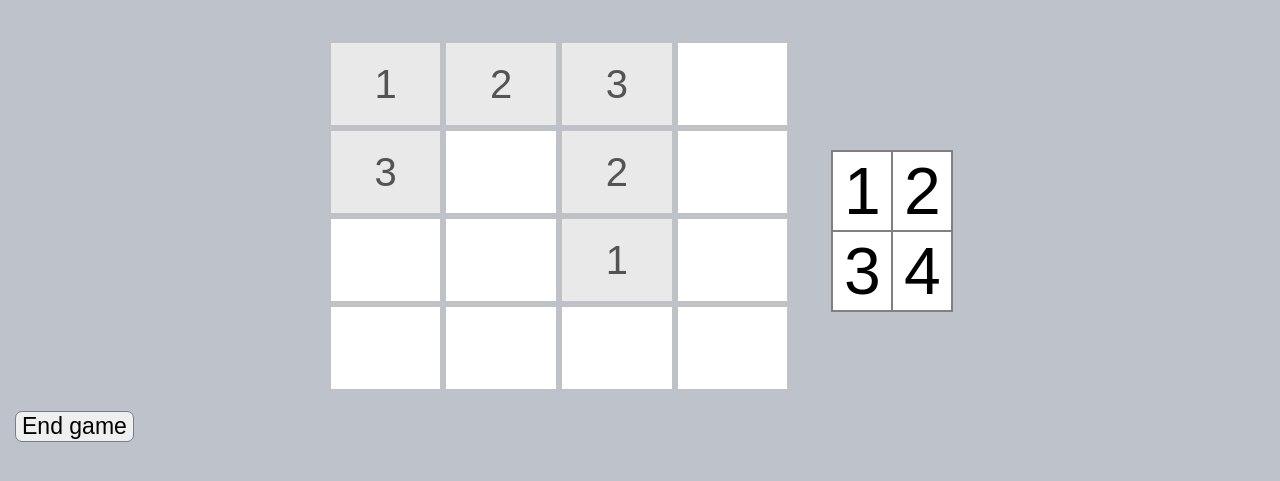
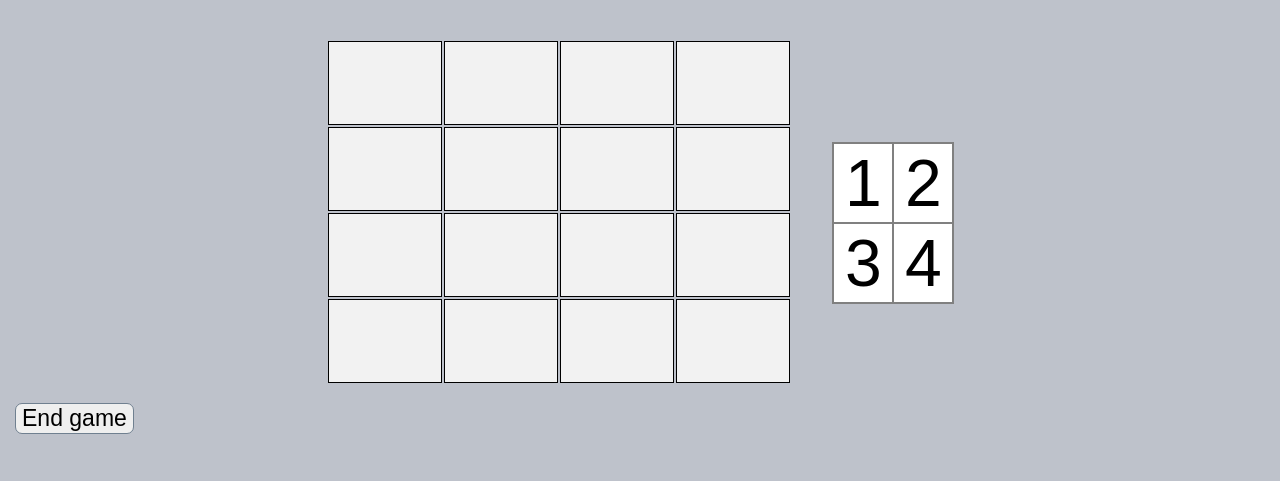
Before and after one commit to OLA-ALYAMANI/Sudoku, a plain HTML site: page index.html in a window 1280 px wide. Both pictures are taken after a click on the button "Let's Start". Shown: the part 85-566 px from the top of the page. Drawn offline with Linux system fonts and the light colour scheme.

Commit message:
Fix the boxs

```diff
--- a/CSS/style.css
+++ b/CSS/style.css
@@ -167,23 +167,25 @@ nav{
 {
     font-size: 30px;
     text-align: center;
-    border: silver solid 1px;
-    width: 2ex;
+    border: black solid 1px;
+    background-color: #f2f2f2;
+    width: 8ex;
     height: 80px;
     color: black;
 }
 
-.Val_Num{
+/* .Val_Num{
     width: 5ex;
     height: 80px;
-    border: none;
     text-align: center;
-    font-size: 40px
-}
+    font-size: 40px;
+    background-color: white;
+    border: black 2px solid;
+} */
 
-input:disabled{
+/* input:disabled{
     background-color: rgb(233, 233, 233);
-}
+} */
 
 
 .TakNum{
--- a/JS/main.js
+++ b/JS/main.js
@@ -11,7 +11,8 @@ $("a").on("click", function () {
 $("#Go").on("click", function () {
       $(".Front_Pag").hide();
       $(".game_Pag").show();
-      start_time()
+      start_time();
+      randNumberinBox();
 });
 
 // Show information game
@@ -104,22 +105,26 @@ document.getElementById("play").addEventListener("click", function () {
 // Play the game
 
 var Boxs = []
+//colum squares
+var col = $(".call_num")
 //row squares
-var row = $(".Val_Num")
-//colum squares
-var col = $(".colm")
+var row = $(".row")
 // The number
 var numbutton = $(".TakNum").children()
 
 
 // select the one of empty squares
 
-row.click(function (e) {
+col.mouseenter(function () {
       if ($(this).text() == "") {
             // select the one of empty box
-            $(this).addClass("select")
+            // $(this).addClass("select")
             Boxs = $(this)
+            console.log(Boxs)
       }
+      $(this).css("background", "green")
+}).mouseleave(function(){
+      $(this).css("background", "")
 })
 
 
@@ -129,19 +134,22 @@ numbutton.click(function () {
             // the number will save insde Boxs
             Boxs.push($(this).text())
             Boxs.val($(this).text())
+            console.log(Boxs)
       }
 })
 
 
-function randNumberinBox() {
+randNumberinBox = () => {
       var rand = []
       for (var i = 1; i <= 4; i++) {
+            // new row
             var row = Math.floor(Math.random() * 4);
+            //new col
             var col = Math.floor(Math.random() * 4);
             var accept = true;
             for (var j = 0; j < rand.length; j++) {
                   // if number exist or there is a number already located in then ignore and try again
-                  if (rand[j][0] == i | (rand[j][1] == row & rand[j][1] == col)) {
+                  if (rand[j][0] == i | (rand[j][i] == row & rand[j][i] == col)) {
                         accept = false;
                         // try to get a new position for this number
                         i--;
@@ -150,6 +158,7 @@ function randNumberinBox() {
             }
             if (accept) {
                   rand.push([i, row, col]);
+                  console.log(rand);
             }
       }
 }
--- a/index.html
+++ b/index.html
@@ -56,64 +56,33 @@
         <div class="box">
             <table>
                 <tbody>
-                    <tr class="colm">
-                        <td class="call_num">
-                            <input id="00" class="Val_Num" type="text" maxlength="1" value="1" disabled>
-                        </td>
-                        <td class="call_num">
-                            <input id="01" class="Val_Num" type="text" maxlength="1" value="2" disabled>
-                        </td>
-                        <td class="call_num">
-                            <input id="02" class="Val_Num" type="text" maxlength="1" value="3" disabled>
-                        </td>
-                        <td class="call_num">
-                            <input id="03" class="Val_Num" type="text" maxlength="1">
-                        </td>
+                    <tr class="row">
+                        <td class="call_num" id="00" type="text" maxlength="1"></td>
+                        <td class="call_num" id="01" type="text" maxlength="1"></td>
+                        <td class="call_num" id="02" type="text" maxlength="1"></td>
+                        <td class="call_num" id="03" type="text" maxlength="1"></td>
                     </tr>
-                    <tr class="colm">
-                        <td class="call_num">
-                            <input id="10" class="Val_Num" type="text" maxlength="1" value="3" disabled>
-                        </td>
-                        <td class="call_num">
-                            <input id="11" class="Val_Num" type="text" maxlength="1">
-                        </td>
-                        <td class="call_num">
-                            <input id="12" class="Val_Num" type="text" maxlength="1" value="2" disabled>
-                        </td>
-                        <td class="call_num">
-                            <input id="13" class="Val_Num" type="text" maxlength="1">
-                        </td>
+                    <tr class="row">
+                        <td class="call_num" id="10" type="text" maxlength="1"></td>
+                        <td class="call_num" id="11" type="text" maxlength="1"></td>
+                        <td class="call_num" id="12" type="text" maxlength="1"></td>
+                        <td class="call_num" id="13" type="text" maxlength="1"></td>
                     </tr>
-                    <tr class="colm">
-                        <td class="call_num">
-                            <input id="20" class="Val_Num" type="text" maxlength="1">
-                        </td>
-                        <td class="call_num">
-                            <input id="21" class="Val_Num" type="text" maxlength="1">
-                        </td>
-                        <td class="call_num">
-                            <input id="22" class="Val_Num" type="text" maxlength="1" value="1" disabled>
-                        </td>
-                        <td class="call_num">
-                            <input id="23" class="Val_Num" type="text" maxlength="1">
-                        </td>
+                    <tr class="row">
+                        <td class="call_num" id="20" type="text" maxlength="1"></td>
+                        <td class="call_num" id="21" type="text" maxlength="1"></td>
+                        <td class="call_num" id="22" type="text" maxlength="1"></td>
+                        <td class="call_num" id="23" type="text" maxlength="1"></td>
                     </tr>
-                    <tr class="colm">
-                        <td class="call_num">
-                            <input id="30" class="Val_Num" type="text" maxlength="1">
-                        </td>
-                        <td class="call_num">
-                            <input id="31" class="Val_Num" type="text" maxlength="1">
-                        </td>
-                        <td class="call_num">
-                            <input id="32" class="Val_Num" type="text" maxlength="1">
-                        </td>
-                        <td class="call_num">
-                            <input id="33" class="Val_Num" type="text" maxlength="1">
-                        </td>
+                    <tr class="row">
+                        <td class="call_num" id="30" type="text" maxlength="1"></td>
+                        <td class="call_num" id="31" type="text" maxlength="1"></td>
+                        <td class="call_num" id="32" type="text" maxlength="1"></td>
+                        <td class="call_num" id="33" type="text" maxlength="1"></td>
                     </tr>
                 </tbody>
             </table>
+
             <div id="numbers" class="TakNum">
                 <button id="1">1</button>
                 <button id="2">2</button>
```
